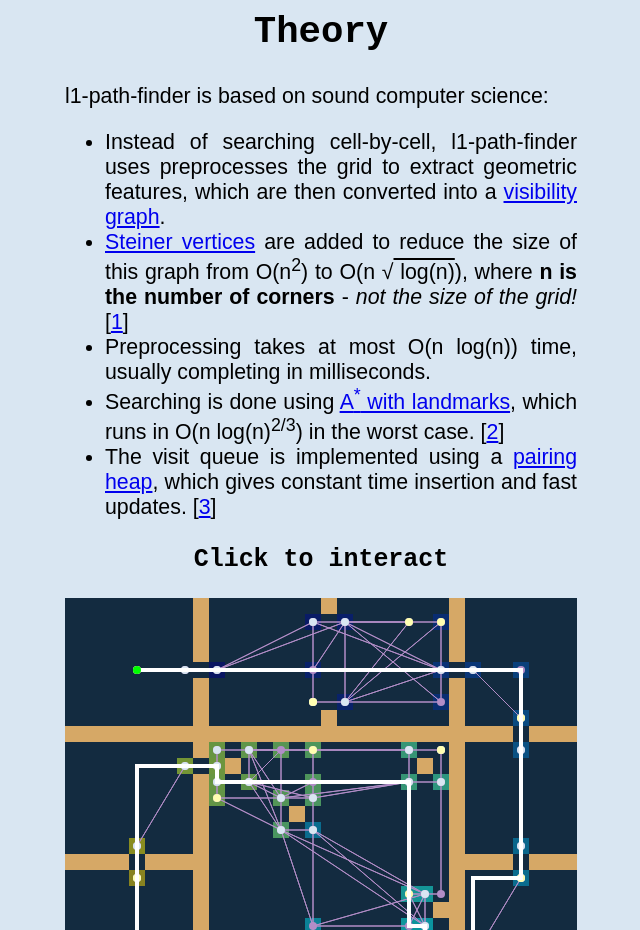
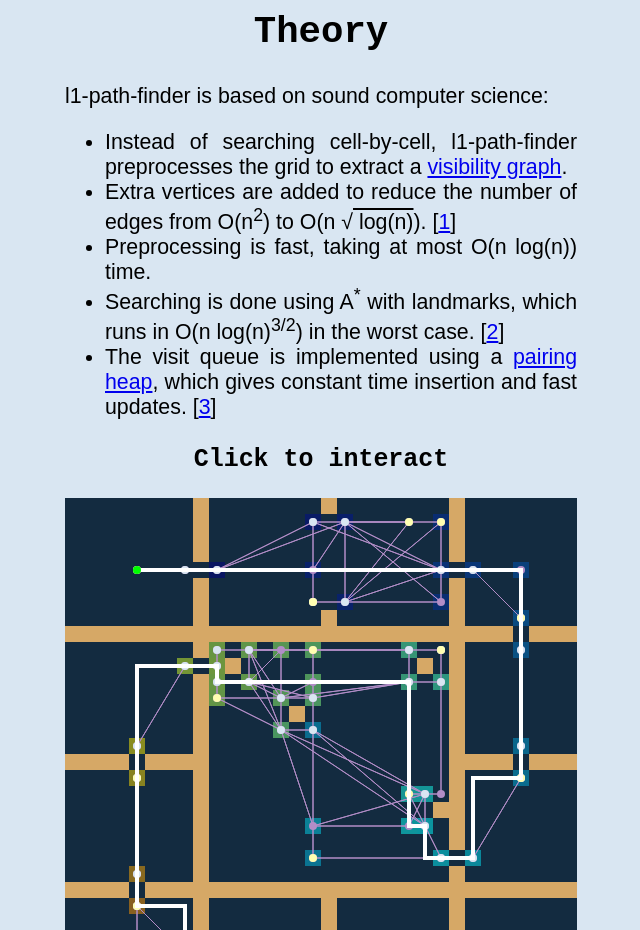
Before and after one commit to mikolalysenko/l1-path-finder, a website: page www/index.html in a window 1280 px wide. Shown: the part 1480-2410 px from the top of the page, without its empty margins (319-959 px from the left). Drawn offline with Linux system fonts and the light colour scheme.

Commit message:
started working on example

```diff
--- /dev/null
+++ b/example/example.js
@@ -0,0 +1,2 @@
+var ndarray = require('ndarray')
+var createPlanner = require('../lib/planner')
--- a/www/index.html
+++ b/www/index.html
@@ -40,22 +40,21 @@
         l1-path-finder is based on sound computer science:
         <ul>
           <li>
-            Instead of searching cell-by-cell, l1-path-finder uses preprocesses
-            the grid to extract geometric features, which are then converted into
-            a <a href="http://en.wikipedia.org/wiki/Visibility_graph">visibility graph</a>.
+            Instead of searching cell-by-cell, l1-path-finder preprocesses
+            the grid to extract a <a href="http://en.wikipedia.org/wiki/Visibility_graph">visibility graph</a>.
           </li>
           <li>
-            <a href="#clarkson">Steiner vertices</a> are added to reduce the size of this graph from
-            O(n<sup>2</sup>) to O(n &radic;<span style="text-decoration:overline;">&nbsp;log(n)</span>),
-            where <b>n is the number of corners</b> - <em>not the size of the grid!</em>
+            Extra vertices are added to reduce the number of edges from
+            O(n<sup>2</sup>) to
+            O(n &radic;<span style="text-decoration:overline;">&nbsp;log(n)</span>).
             [<a href="#clarkson">1</a>]
           </li>
           <li>
-            Preprocessing takes at most O(n log(n)) time, usually completing in milliseconds.
+            Preprocessing is fast, taking at most O(n log(n)) time.
           </li>
           <li>
-            Searching is done using <a href="#goldberg">A<sup>*</sup> with landmarks</a>, which runs in
-            O(n log(n)<sup>2/3</sup>) in the worst case.
+            Searching is done using A<sup>*</sup> with landmarks, which runs in
+            O(n log(n)<sup>3/2</sup>) in the worst case.
             [<a href="#goldberg">2</a>]
           </li>
           <li>
```
